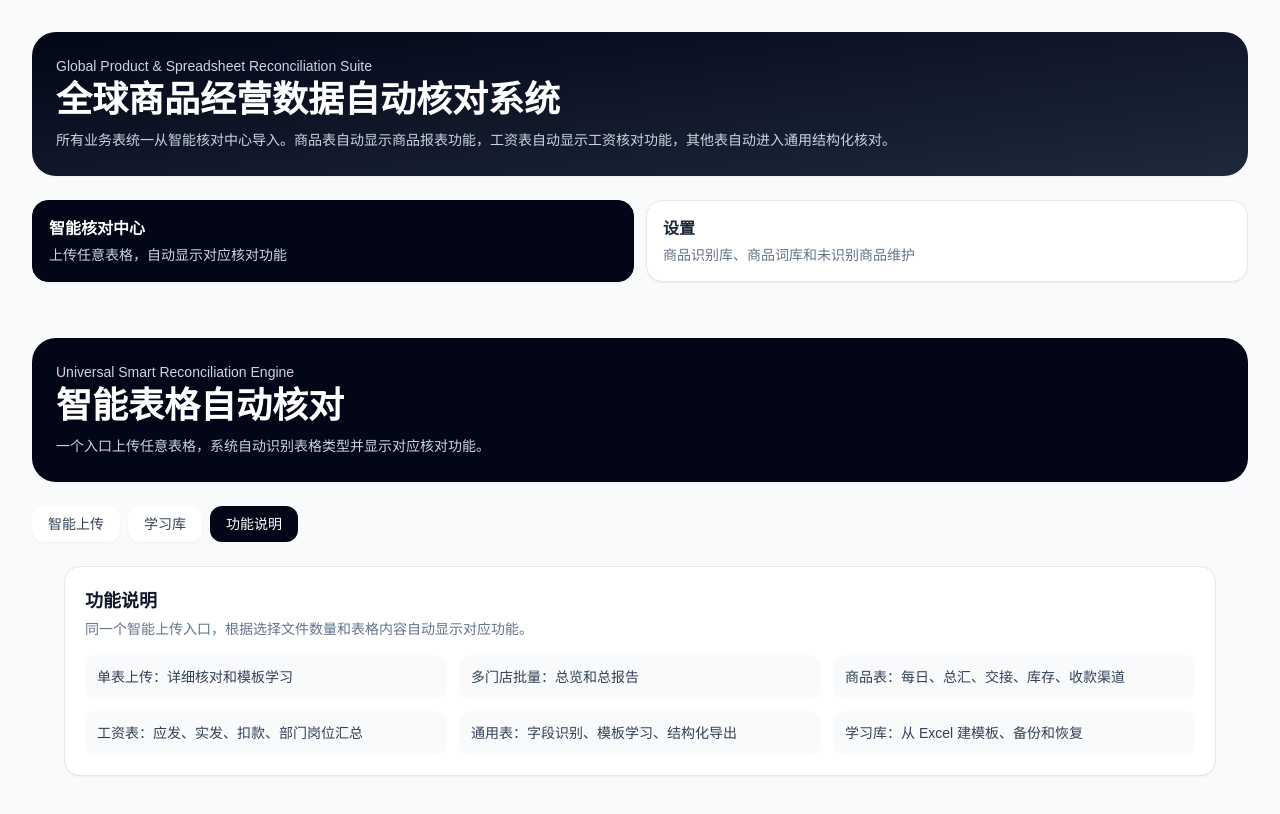
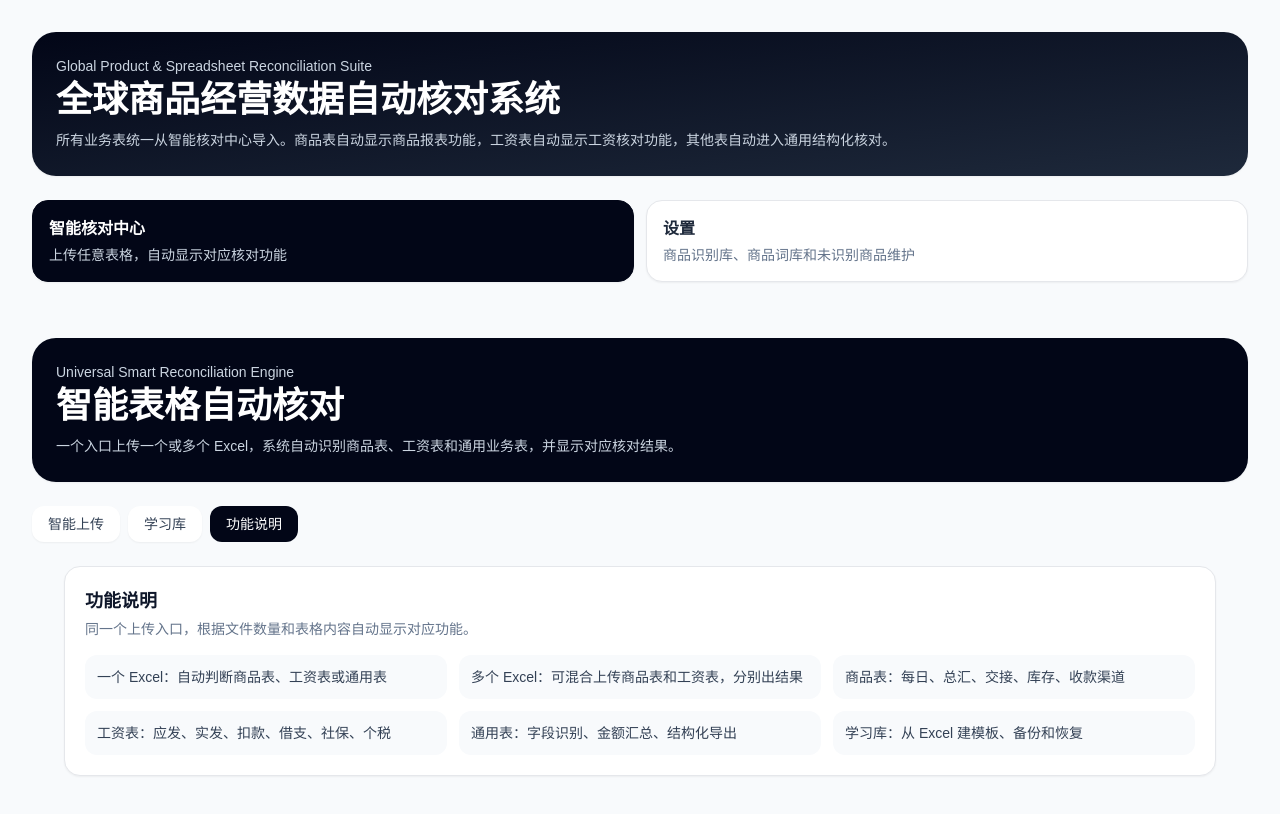
Before and after one commit to GrandpaNiuu/inventory-shift-web, a Next.js app: page / in a window 1280 px wide. Both pictures are taken after a click on the button "功能说明". Shown: the top 814 px of the page. Built offline with nearby package versions, Linux system fonts and the light colour scheme.

Commit message:
合并智能上传入口并删除批量切换

```diff
--- a/app/UniversalSmartReportAppV5.tsx
+++ b/app/UniversalSmartReportAppV5.tsx
@@ -2,21 +2,19 @@
 
 import { useState } from "react";
 import UniversalSmartReportAppV6 from "./UniversalSmartReportAppV6";
-import MultiFileSmartUploadPanel from "./MultiFileSmartUploadPanel";
 import TemplateLibraryTools from "./TemplateLibraryTools";
 
 type MainTab = "smart" | "learn" | "guide";
 
 export default function UniversalSmartReportAppV5() {
   const [tab, setTab] = useState<MainTab>("smart");
-  const [batchMode, setBatchMode] = useState(false);
 
   return <main className="min-h-screen p-4 md:p-8">
     <div className="mx-auto max-w-7xl">
       <header className="mb-6 rounded-3xl bg-slate-950 p-6 text-white shadow-sm">
         <p className="text-sm text-slate-300">Universal Smart Reconciliation Engine</p>
         <h1 className="mt-1 text-2xl font-bold md:text-4xl">智能表格自动核对</h1>
-        <p className="mt-2 max-w-4xl text-sm leading-6 text-slate-300">一个入口上传任意表格，系统自动识别表格类型并显示对应核对功能。</p>
+        <p className="mt-2 max-w-4xl text-sm leading-6 text-slate-300">一个入口上传一个或多个 Excel，系统自动识别商品表、工资表和通用业务表，并显示对应核对结果。</p>
       </header>
 
       <div className="mb-6 flex flex-col gap-3 md:flex-row md:items-center md:justify-between">
@@ -25,17 +23,12 @@ export default function UniversalSmartReportAppV5() {
           <button onClick={() => setTab("learn")} className={`rounded-xl px-4 py-2 text-sm font-medium ${tab === "learn" ? "bg-slate-950 text-white" : "bg-white text-slate-700 shadow-sm hover:bg-slate-100"}`}>学习库</button>
           <button onClick={() => setTab("guide")} className={`rounded-xl px-4 py-2 text-sm font-medium ${tab === "guide" ? "bg-slate-950 text-white" : "bg-white text-slate-700 shadow-sm hover:bg-slate-100"}`}>功能说明</button>
         </nav>
-        {tab === "smart" ? <button onClick={() => setBatchMode((value) => !value)} className={`w-fit rounded-xl px-4 py-2 text-sm font-medium shadow-sm ${batchMode ? "bg-slate-950 text-white" : "bg-white text-slate-700 hover:bg-slate-100"}`}>
-          {batchMode ? "返回单表上传" : "多门店批量"}
-        </button> : null}
       </div>
     </div>
 
-    {tab === "smart" ? <section>
-      {batchMode ? <MultiFileSmartUploadPanel /> : <section className="smart-upload-embedded">
-        <style>{`.smart-upload-embedded > main { padding: 0 !important; min-height: 0 !important; }`}</style>
-        <UniversalSmartReportAppV6 />
-      </section>}
+    {tab === "smart" ? <section className="smart-upload-embedded">
+      <style>{`.smart-upload-embedded > main { padding: 0 !important; min-height: 0 !important; }`}</style>
+      <UniversalSmartReportAppV6 />
     </section> : null}
 
     {tab === "learn" ? <section className="space-y-6">
@@ -45,14 +38,14 @@ export default function UniversalSmartReportAppV5() {
     {tab === "guide" ? <section className="mx-auto max-w-7xl px-4 md:px-8">
       <div className="rounded-2xl border bg-white p-5 shadow-sm">
         <h2 className="text-lg font-bold text-slate-900">功能说明</h2>
-        <p className="mt-1 text-sm text-slate-500">同一个智能上传入口，根据选择文件数量和表格内容自动显示对应功能。</p>
+        <p className="mt-1 text-sm text-slate-500">同一个上传入口，根据文件数量和表格内容自动显示对应功能。</p>
         <div className="mt-4 grid gap-3 md:grid-cols-3">
           {[
-            "单表上传：详细核对和模板学习",
-            "多门店批量：总览和总报告",
+            "一个 Excel：自动判断商品表、工资表或通用表",
+            "多个 Excel：可混合上传商品表和工资表，分别出结果",
             "商品表：每日、总汇、交接、库存、收款渠道",
-            "工资表：应发、实发、扣款、部门岗位汇总",
-            "通用表：字段识别、模板学习、结构化导出",
+            "工资表：应发、实发、扣款、借支、社保、个税",
+            "通用表：字段识别、金额汇总、结构化导出",
             "学习库：从 Excel 建模板、备份和恢复"
           ].map((item) => <div key={item} className="rounded-xl bg-slate-50 p-3 text-sm text-slate-700">{item}</div>)}
         </div>
```
